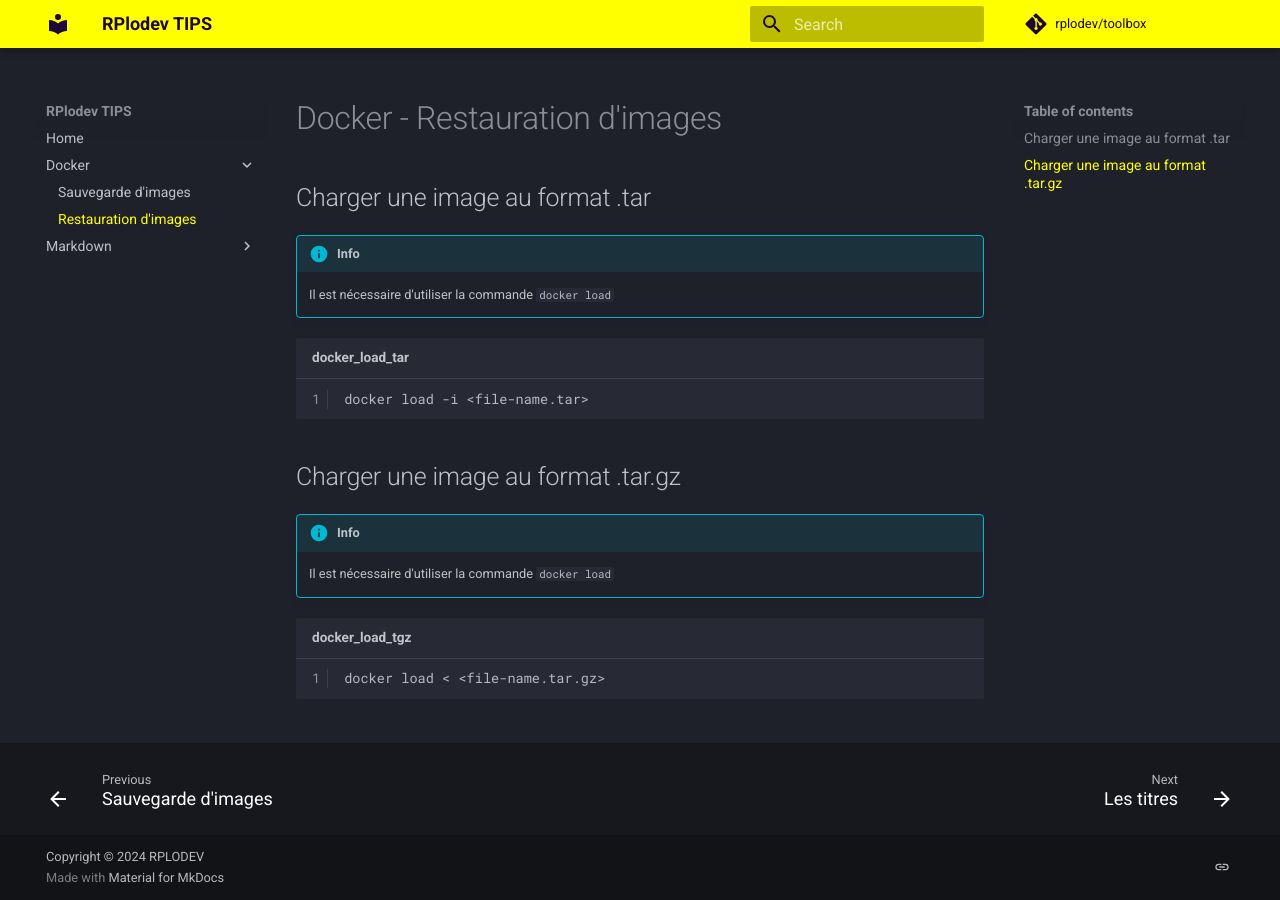
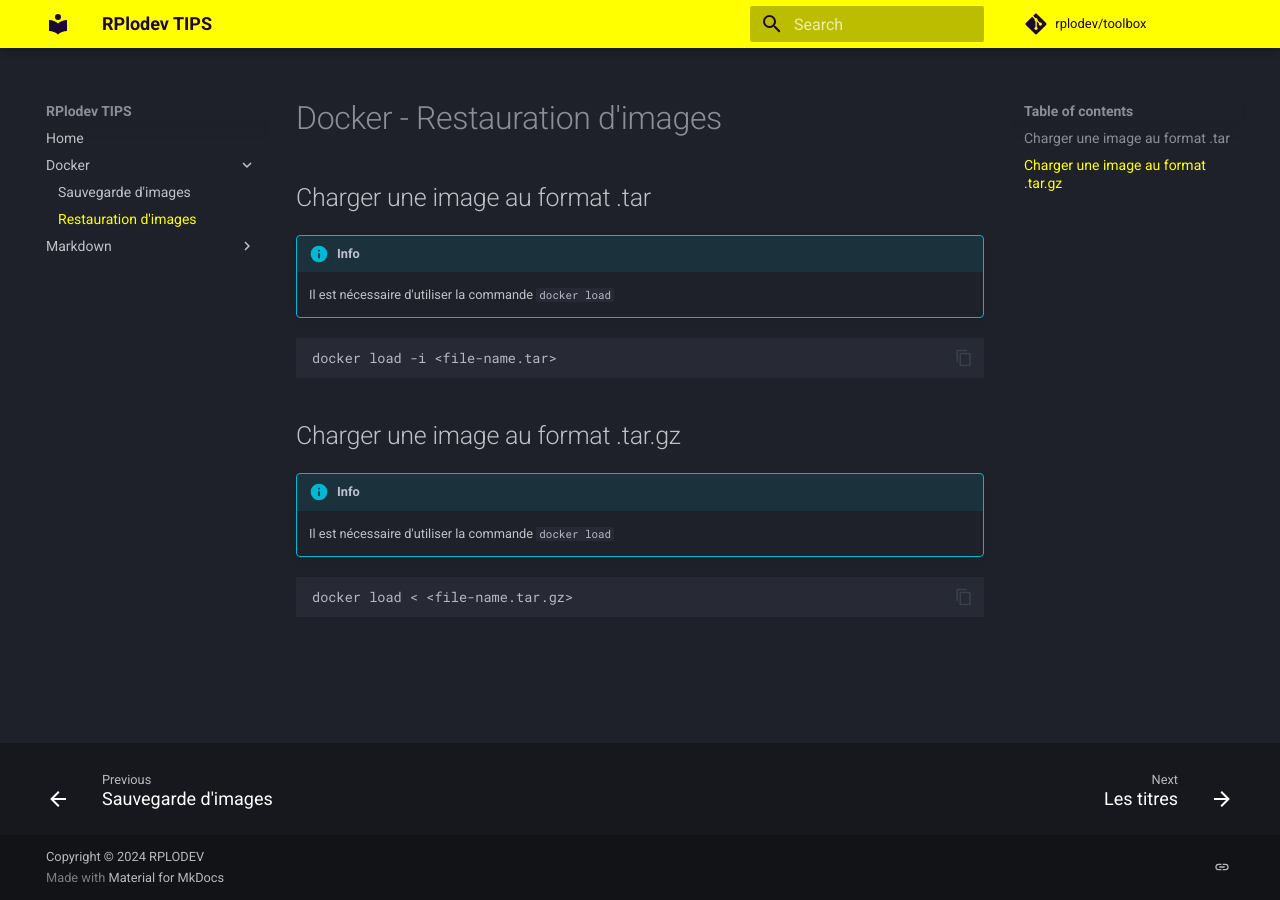
Before and after one commit to rplodev/toolbox, an MkDocs documentation site: the page built from docs/docker/image_restauration.md, in a window 1280 px wide. Built offline with MkDocs 1.6.1 and Material for MkDocs 9.7.7, drawn with Linux system fonts in a browser that asks for light colours; comment, search, counter and statistics services are not loaded.

Commit message:
Ajout du bouton copy sur les codeblocks

````diff
--- a/docs/docker/image_restauration.md
+++ b/docs/docker/image_restauration.md
@@ -4,7 +4,7 @@
 !!! info
     Il est nécessaire d'utiliser la commande `docker load`
 
-```bash title="docker_load_tar" linenums="1"
+```bash
 docker load -i <file-name.tar>
 ```
 
@@ -12,6 +12,6 @@ docker load -i <file-name.tar>
 !!! info
     Il est nécessaire d'utiliser la commande `docker load`
 
-```bash title="docker_load_tgz" linenums="1"
+```bash
 docker load < <file-name.tar.gz>
 ```
--- a/mkdocs.yml
+++ b/mkdocs.yml
@@ -9,6 +9,7 @@ theme:
   features:
     - navigation.footer
     - navigation.tracking
+    - content.code.copy
   name: material
   palette:
     - scheme: slate
````
Also changed, not shown: docs/docker/image_sauvegarde.md (+2 -2 lines).
